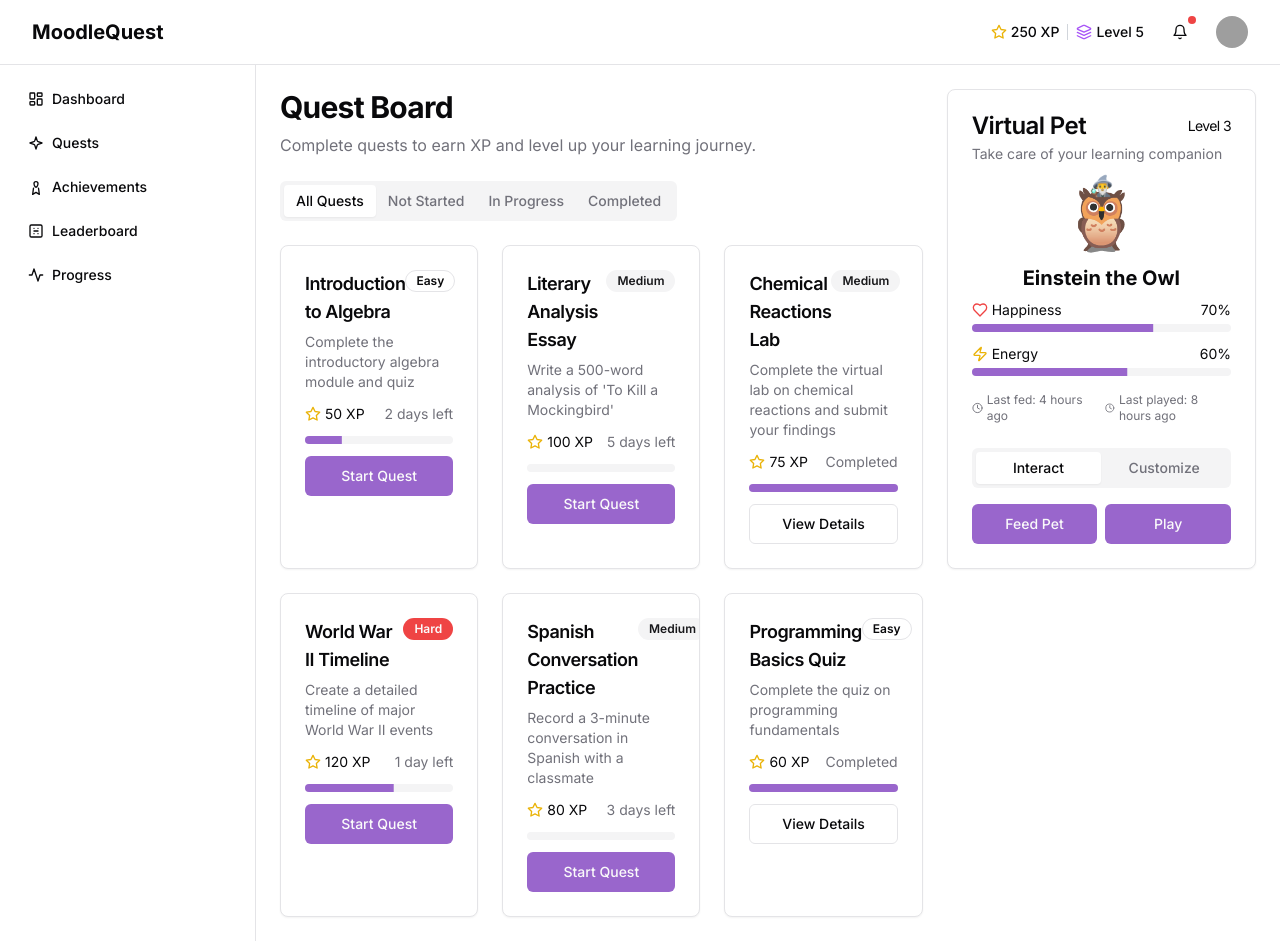
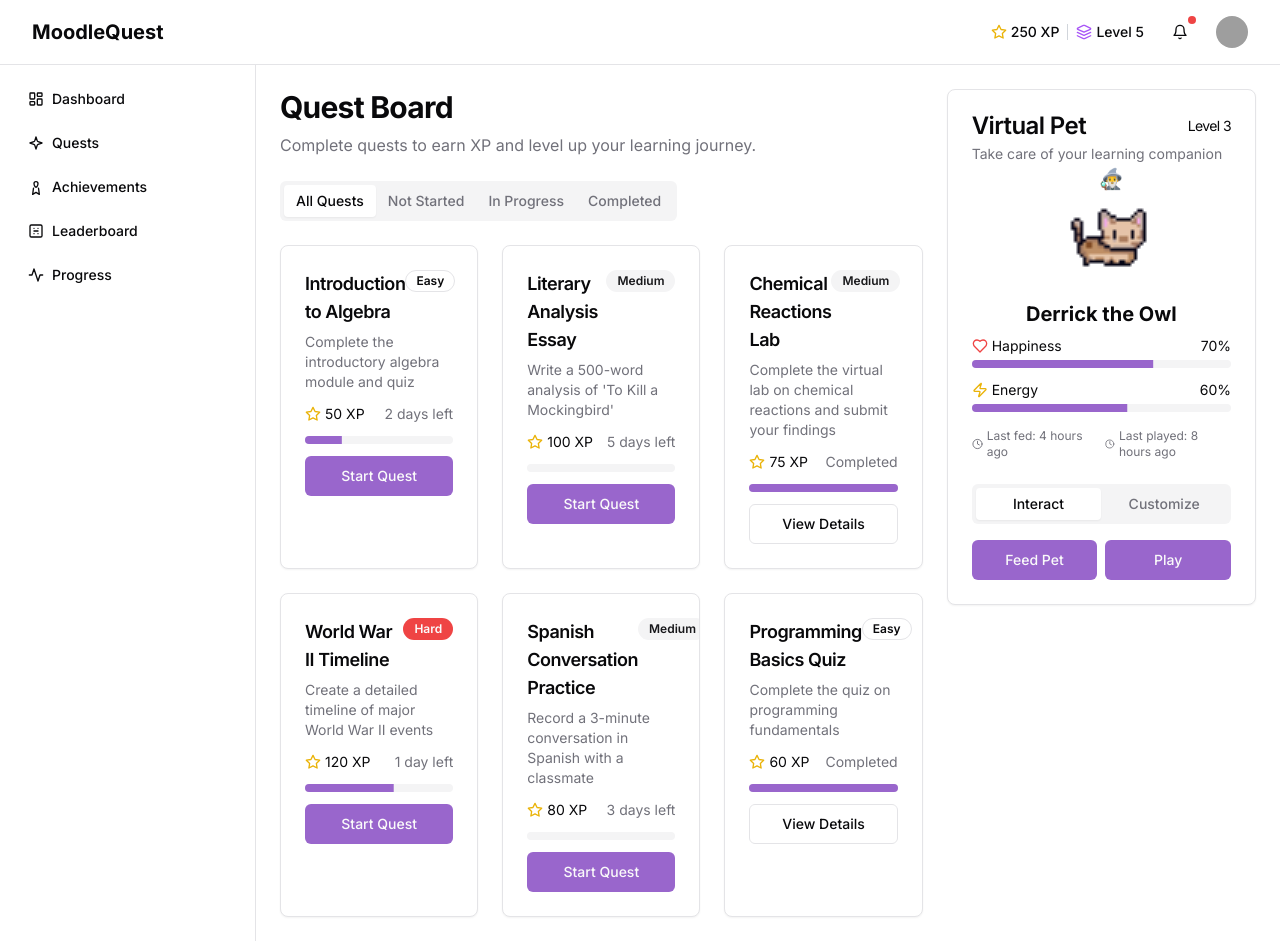
Before and after one commit to Jethrr/moodlequest, a Next.js app: page /dashboard in a window 1280 px wide. Built offline with nearby package versions, Linux system fonts and the light colour scheme; grey boxes are pictures that could not be loaded.

Commit message:
Added virtual pets

```diff
--- a/components/dashboard/virtual-pet.tsx
+++ b/components/dashboard/virtual-pet.tsx
@@ -6,6 +6,7 @@ import { Button } from "@/components/ui/button"
 import { Progress } from "@/components/ui/progress"
 import type { VirtualPet as VirtualPetType, PetAccessory } from "@/types/gamification"
 import { Heart, Zap, Clock, Plus } from "lucide-react"
+import Image from "next/image"
 import {
   Dialog,
   DialogContent,
@@ -21,20 +22,30 @@ import { Tabs, TabsContent, TabsList, TabsTrigger } from "@/components/ui/tabs"
 const availableAccessories: PetAccessory[] = [
   {
     id: "acc1",
-    name: "Wizard Hat",
+    name: "Dean's Hat",
     description: "A magical hat that boosts XP gain",
     slot: "head",
     iconUrl: "🧙‍♂️",
+    position: {
+      top: '-1.5rem', // Custom position - higher than default
+      left: '60%', // Custom position - shifted to the right
+    },
     stats: {
       xpBoost: 5,
     },
   },
   {
     id: "acc2",
-    name: "Scholar Robe",
+    name: "Busico's Robe",
     description: "A scholarly robe that increases energy",
     slot: "body",
     iconUrl: "👘",
+    position: {
+      top: '40%', // Custom position - slightly higher than center
+      left: '50%',
+      transform: 'translate(-50%, -50%)',
+      opacity: '0.8', // Custom opacity
+    },
     stats: {
       energyBoost: 10,
     },
@@ -45,6 +56,12 @@ const availableAccessories: PetAccessory[] = [
     description: "Boots that increase happiness",
     slot: "feet",
     iconUrl: "👢",
+    position: {
+      bottom: '-0.75rem', // Custom position - lower than default
+      left: '40%', // Custom position - shifted to the left
+      transform: 'translateX(-50%)',
+      fontSize: '1rem', // Custom size - larger than default
+    },
     stats: {
       happinessBoost: 15,
     },
@@ -55,13 +72,17 @@ const availableAccessories: PetAccessory[] = [
     description: "A cozy library setting for your pet",
     slot: "background",
     iconUrl: "📚",
+    position: {
+      opacity: '0.15', // Custom opacity - less transparent than default
+      fontSize: '3rem', // Custom size - larger than default
+    },
   },
 ]
 
 // Mock pet data
 const mockPet: VirtualPetType = {
   id: "pet1",
-  name: "Einstein",
+  name: "Derrick",
   species: "Owl",
   level: 3,
   happiness: 70,
@@ -69,7 +90,7 @@ const mockPet: VirtualPetType = {
   lastFed: new Date(Date.now() - 4 * 60 * 60 * 1000).toISOString(), // 4 hours ago
   lastPlayed: new Date(Date.now() - 8 * 60 * 60 * 1000).toISOString(), // 8 hours ago
   accessories: [availableAccessories[0]],
-  iconUrl: "🦉",
+  iconUrl: "/pets/pet-cat.png",
 }
 
 export function VirtualPet() {
@@ -150,34 +171,99 @@ export function VirtualPet() {
           <div className="relative mb-4">
             {/* Background accessory */}
             {pet.accessories.find((acc) => acc.slot === "background") && (
-              <div className="absolute inset-0 flex items-center justify-center text-4xl opacity-20">
-                {pet.accessories.find((acc) => acc.slot === "background")?.iconUrl}
-              </div>
+              (() => {
+                const accessory = pet.accessories.find((acc) => acc.slot === "background");
+                const defaultStyle = {
+                  position: 'absolute',
+                  inset: '0',
+                  display: 'flex',
+                  alignItems: 'center',
+                  justifyContent: 'center',
+                  fontSize: '2.25rem',
+                  opacity: '0.2'
+                };
+                const customStyle = accessory?.position || {};
+
+                return (
+                  <div style={{...defaultStyle, ...customStyle}}>
+                    {accessory?.iconUrl}
+                  </div>
+                );
+              })()
             )}
 
             {/* Pet with accessories */}
-            <div className="relative text-6xl">
-              {pet.iconUrl}
+            <div className="relative" style={{ width: '96px', height: '96px' }}>
+              <Image
+                src={pet.iconUrl}
+                alt={`${pet.name} the ${pet.species}`}
+                width={96}
+                height={96}
+                priority
+              />
 
               {/* Head accessory */}
               {pet.accessories.find((acc) => acc.slot === "head") && (
-                <div className="absolute -top-4 left-1/2 transform -translate-x-1/2 text-xl">
-                  {pet.accessories.find((acc) => acc.slot === "head")?.iconUrl}
-                </div>
+                (() => {
+                  const accessory = pet.accessories.find((acc) => acc.slot === "head");
+                  const defaultStyle = {
+                    position: 'absolute',
+                    top: '-1rem',
+                    left: '50%',
+                    transform: 'translateX(-50%)',
+                    fontSize: '1.25rem'
+                  };
+                  const customStyle = accessory?.position || {};
+
+                  return (
+                    <div style={{...defaultStyle, ...customStyle}}>
+                      {accessory?.iconUrl}
+                    </div>
+                  );
+                })()
               )}
 
               {/* Body accessory */}
               {pet.accessories.find((acc) => acc.slot === "body") && (
-                <div className="absolute top-1/2 left-1/2 transform -translate-x-1/2 -translate-y-1/2 text-xl opacity-70">
-                  {pet.accessories.find((acc) => acc.slot === "body")?.iconUrl}
-                </div>
+                (() => {
+                  const accessory = pet.accessories.find((acc) => acc.slot === "body");
+                  const defaultStyle = {
+                    position: 'absolute',
+                    top: '50%',
+                    left: '50%',
+                    transform: 'translate(-50%, -50%)',
+                    fontSize: '1.25rem',
+                    opacity: '0.7'
+                  };
+                  const customStyle = accessory?.position || {};
+
+                  return (
+                    <div style={{...defaultStyle, ...customStyle}}>
+                      {accessory?.iconUrl}
+                    </div>
+                  );
+                })()
               )}
 
               {/* Feet accessory */}
               {pet.accessories.find((acc) => acc.slot === "feet") && (
-                <div className="absolute -bottom-2 left-1/2 transform -translate-x-1/2 text-sm">
-                  {pet.accessories.find((acc) => acc.slot === "feet")?.iconUrl}
-                </div>
+                (() => {
+                  const accessory = pet.accessories.find((acc) => acc.slot === "feet");
+                  const defaultStyle = {
+                    position: 'absolute',
+                    bottom: '-0.5rem',
+                    left: '50%',
+                    transform: 'translateX(-50%)',
+                    fontSize: '0.875rem'
+                  };
+                  const customStyle = accessory?.position || {};
+
+                  return (
+                    <div style={{...defaultStyle, ...customStyle}}>
+                      {accessory?.iconUrl}
+                    </div>
+                  );
+                })()
               )}
             </div>
           </div>
```
Also changed, not shown: types/gamification.ts (+9 -0 lines), public/pets/pet-cat.png (added).
